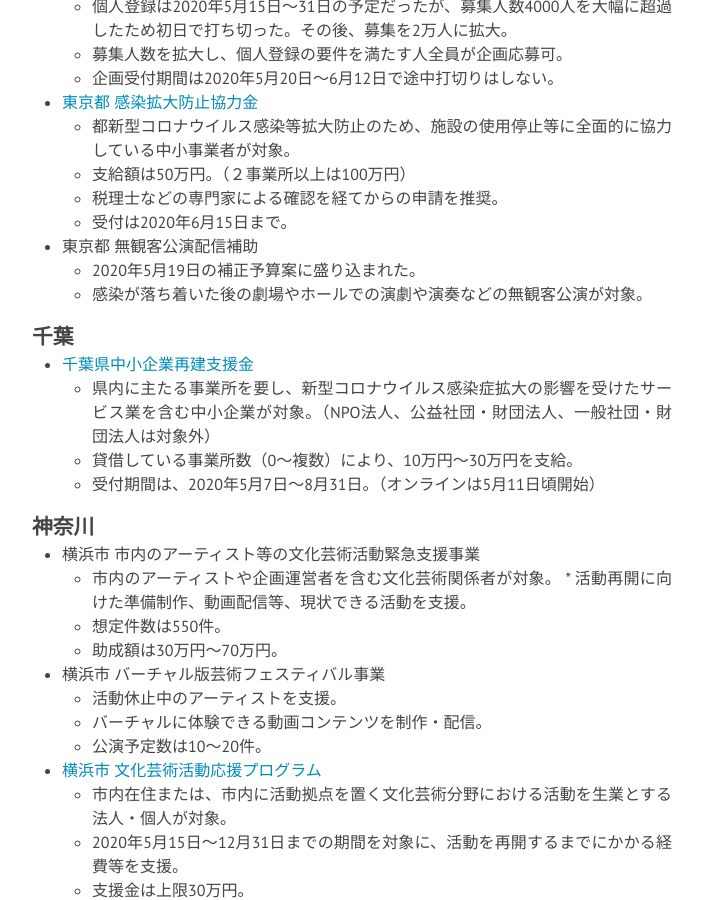
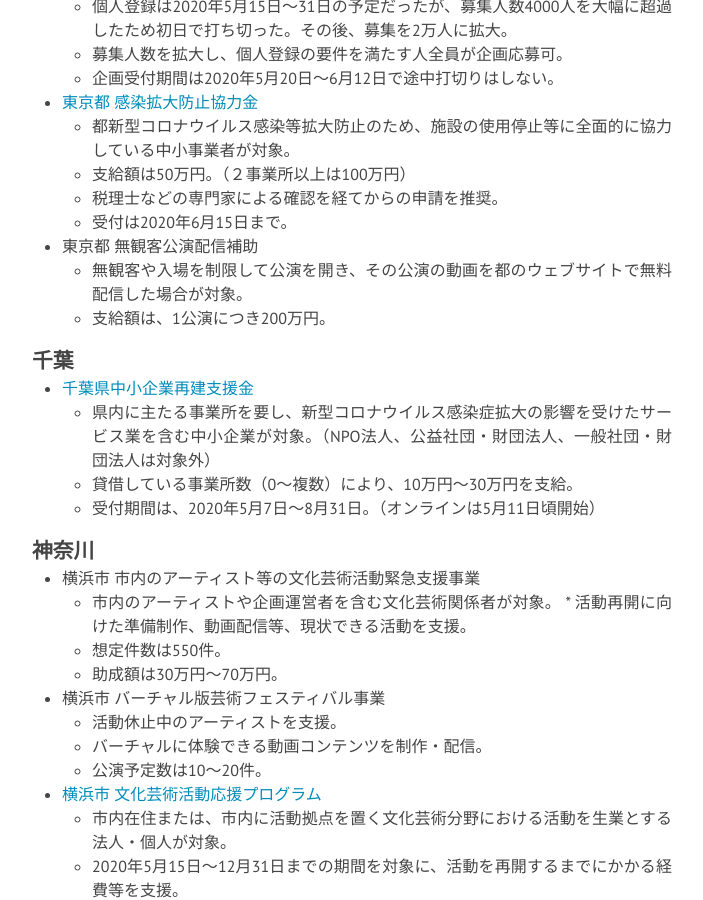
Before and after one commit to a-okuda/resources-for-artists, a Jekyll site: the page built from a_artists.md, in a window 1280 px wide and 900 px high, scrolled down 5799 px. Shown: the whole window, without its empty margins (288-991 px from the left). Built offline with Jekyll 4.4.1, drawn with Linux system fonts in a browser that asks for light colours; nearby versions of some CDN libraries; some of the changed text lies outside the part shown.

Commit message:
Update a_artists.md

```diff
--- a/a_artists.md
+++ b/a_artists.md
@@ -193,8 +193,8 @@
 	* 税理士などの専門家による確認を経てからの申請を推奨。
 	* 受付は2020年6月15日まで。
 * 東京都 無観客公演配信補助
-	* 2020年5月19日の補正予算案に盛り込まれた。
-	* 感染が落ち着いた後の劇場やホールでの演劇や演奏などの無観客公演が対象。
+	* 無観客や入場を制限して公演を開き、その公演の動画を都のウェブサイトで無料配信した場合が対象。
+	* 支給額は、1公演につき200万円。
 
 
 ### 千葉
@@ -343,6 +343,11 @@
 	* 県内のライブハウスや劇場等、2020年4月25日〜5月6日の全期間、休業要請に応じた劇場やライブハウス等の事業者が対象。
 	* 支給額は20万円。
 	* 受付は2020年6月30日まで。
+* [名護市 芸術文化活動応援事業](http://www.city.nago.okinawa.jp/articles/2020053100012/)
+	* 名護市民会館文化施設を無料で提供。
+	* 市条例とガイドラインに基づきかつ入場料を徴収しないことが条件。
+	* 応募申請及び実施期間は、2020年6月1日〜8月31日。
+
 
 ## 民間
 
```
